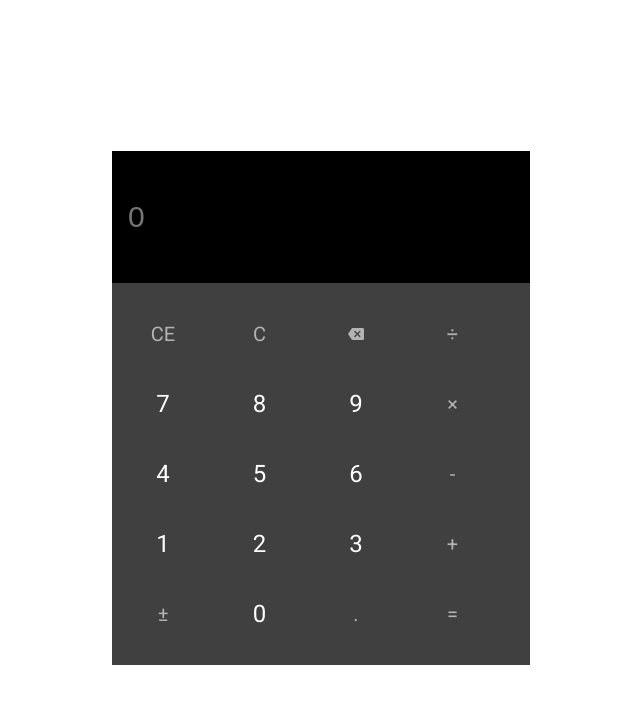
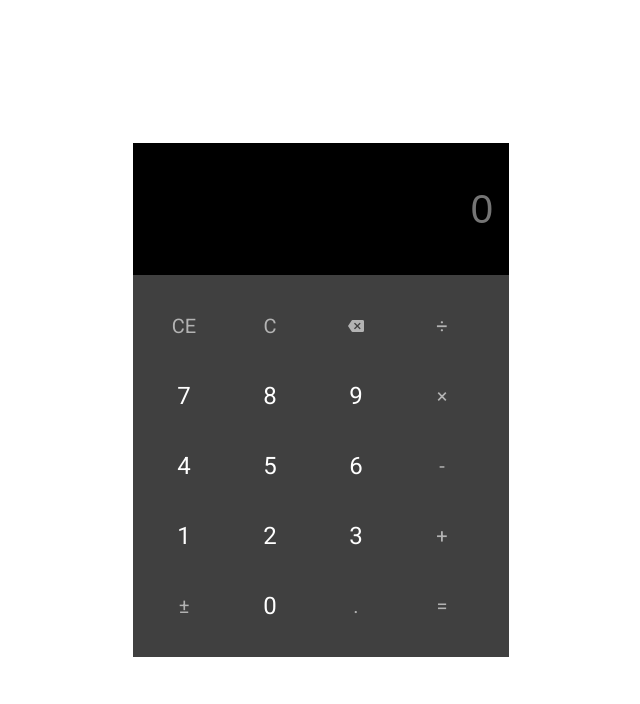
Before and after one commit to BekkaliyevAssan/angular-calculator, an Angular app: page / in a window 1280 px wide. Shown: the top 704 px of the page, without its empty margins (319-959 px from the left). Built offline with nearby package versions, Linux system fonts and the light colour scheme.

Commit message:
new update: starting from 0

```diff
--- a/src/app/app.component.css
+++ b/src/app/app.component.css
@@ -17,6 +17,6 @@ input {
     text-align: end;
     border: none;
     display: grid;
-    align-items: center;
-    justify-items: end;
+    width: 344px;
+    transition: 0.2s;
 }
--- a/src/app/app.component.html
+++ b/src/app/app.component.html
@@ -1,6 +1,6 @@
 <div class="calc-wrapper">
   <div class="calc">
-    <input type="text" value="{{inputValue}}" placeholder="0">
+    <input type="text" value="{{inputValue}}" placeholder="0" [ngStyle]="{'font-size' : (inputValue.length > 10) ? '26px' : '40px'}">
     <div class="calc_memory"></div>
     <div class="calc_buttons">
       <app-buttons (buttonClick)="buttonClick($event)"></app-buttons>
--- a/src/app/app.module.ts
+++ b/src/app/app.module.ts
@@ -10,7 +10,7 @@ import { ButtonsComponent } from './components/buttons/buttons.component';
     ButtonsComponent
   ],
   imports: [
-    BrowserModule
+    BrowserModule,
   ],
   providers: [],
   bootstrap: [AppComponent]
--- a/src/app/components/buttons/buttons.component.ts
+++ b/src/app/components/buttons/buttons.component.ts
@@ -25,9 +25,10 @@ export class ButtonsComponent implements OnInit {
     if(this.operations.includes(val) && val == this.enteredValue[this.enteredValue.length - 1]) {
       console.log('repeated')
     } else {
-      if(this.enteredValue === '' && this.operations.includes(val)) {
+      if(this.enteredValue === '' && this.operations.includes(val) || val === '0' && this.enteredValue === '') {
         console.log('first is operation')
       } else {
+
         this.enteredValue += val
         this.buttonClick.emit(this.enteredValue)
         console.log('not-repeated')
--- a/src/styles.css
+++ b/src/styles.css
@@ -1,3 +1,4 @@
 body {
     font-family: 'Roboto', sans-serif;
+    margin: 0;
 }/* You can add global styles to this file, and also import other style files */
```
